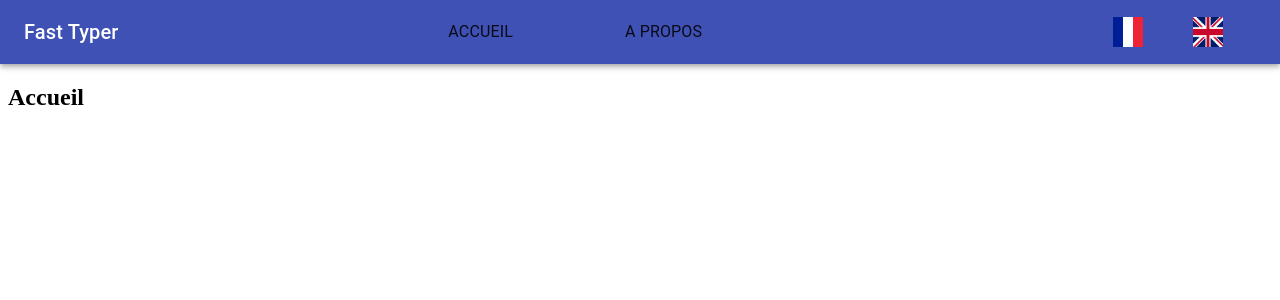
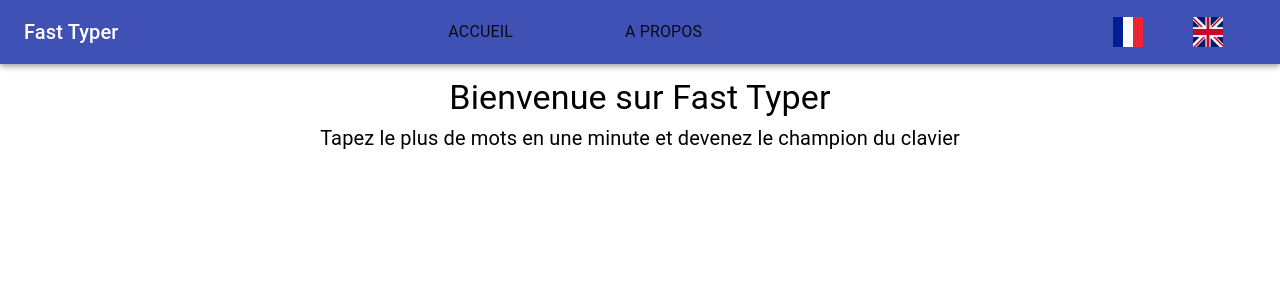
Before and after one commit to Crawblu/Fast-Typer-front, a React (Create React App) app in the folder fast-typer/: page / in a window 1280 px wide. Shown: the top 300 px of the page. Built offline with nearby package versions, Linux system fonts and the light colour scheme.

Commit message:
Welcome Message
Welcome

```diff
--- a/fast-typer/public/locales/fr/translation.json
+++ b/fast-typer/public/locales/fr/translation.json
@@ -1,4 +1,11 @@
 {
-    "Home": "Accueil",
+    "Header": {
+        "Home": "Accueil",
+        "About": "A propos"
+    },
+    "Home": {
+        "Bienvenue": "Bienvenue sur Fast Typer",
+        "Explanation": "Tapez le plus de mots en une minute et devenez le champion du clavier"
+    },
     "About": "A propos"
 }
--- a/fast-typer/src/Home.jsx
+++ b/fast-typer/src/Home.jsx
@@ -1,11 +1,35 @@
+import { Box, Typography } from '@material-ui/core';
 import React from 'react';
 import { useTranslation } from 'react-i18next';
 
+// import { makeStyles } from '@material-ui/core/styles';
+// import AppBar from '@material-ui/core/AppBar';
+// import Toolbar from '@material-ui/core/Toolbar';
+// import Typography from '@material-ui/core/Typography';
+// import { Grid } from '@material-ui/core';
+// import Button from '@material-ui/core/Button';
+
 function Home() {
+  // const useStyles = makeStyles(() => ({
+  //   root: {
+  //     flexGrow: 1,
+  //   },
+  //   title: {
+  //     flexGrow: 1,
+  //   },
+  // }));
+
   const { t } = useTranslation();
   return (
     <div>
-      <h2>{t('Home')}</h2>
+      <Typography align="center" component="div">
+        <Box fontSize="h4.fontSize">
+          {t('Home.Bienvenue')}
+        </Box>
+        <Box fontSize="h6.fontSize">
+          {t('Home.Explanation')}
+        </Box>
+      </Typography>
     </div>
   );
 }
--- a/fast-typer/src/app.jsx
+++ b/fast-typer/src/app.jsx
@@ -52,14 +52,14 @@ export default function App() {
                   <Grid item>
                     <Button variant="h8" className={classes.title} color="primary" to="/" component={Link}>
                       <Typography>
-                        {t('Home')}
+                        {t('Header.Home')}
                       </Typography>
                     </Button>
                   </Grid>
                   <Grid item>
                     <Button variant="h8" className={classes.title} to="/about" component={Link}>
                       <Typography>
-                        {t('About')}
+                        {t('Header.About')}
                       </Typography>
                     </Button>
                   </Grid>
```
Also changed, not shown: fast-typer/public/locales/en/translation.json (+8 -1 lines).
